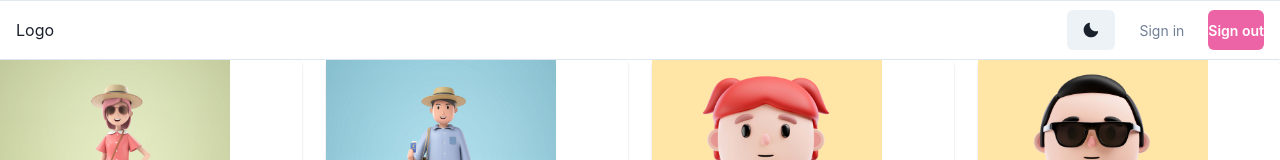
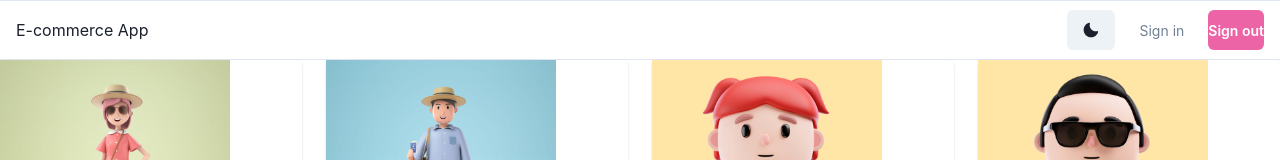
Before and after one commit to ghalo-loes/ecommerce-32-web-A, a Next.js app in the folder ecommerce/: page / in a window 1280 px wide. Shown: the top 160 px of the page. Built offline with nearby package versions, Linux system fonts and the light colour scheme.

Commit message:
✨ Cambiando palabra Logo por E-commerce App en el Layout

```diff
--- a/ecommerce/components/Layout.js
+++ b/ecommerce/components/Layout.js
@@ -38,7 +38,7 @@ const Layout = ({children}) => {
             <Text
             fontFamily={'heading'}
             color={useColorModeValue('gray.800','white')}
-            >Logo</Text>
+            >E-commerce App</Text>
           </Flex>
           <Stack
           flex={{base: 1}}
```
